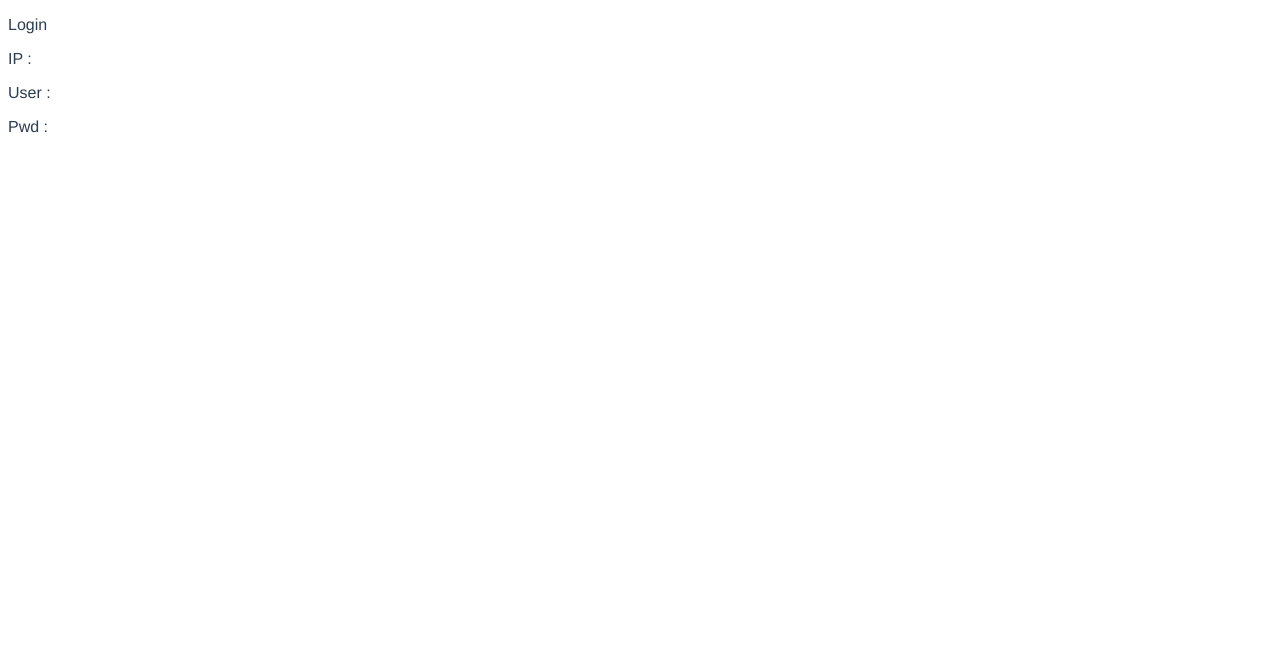
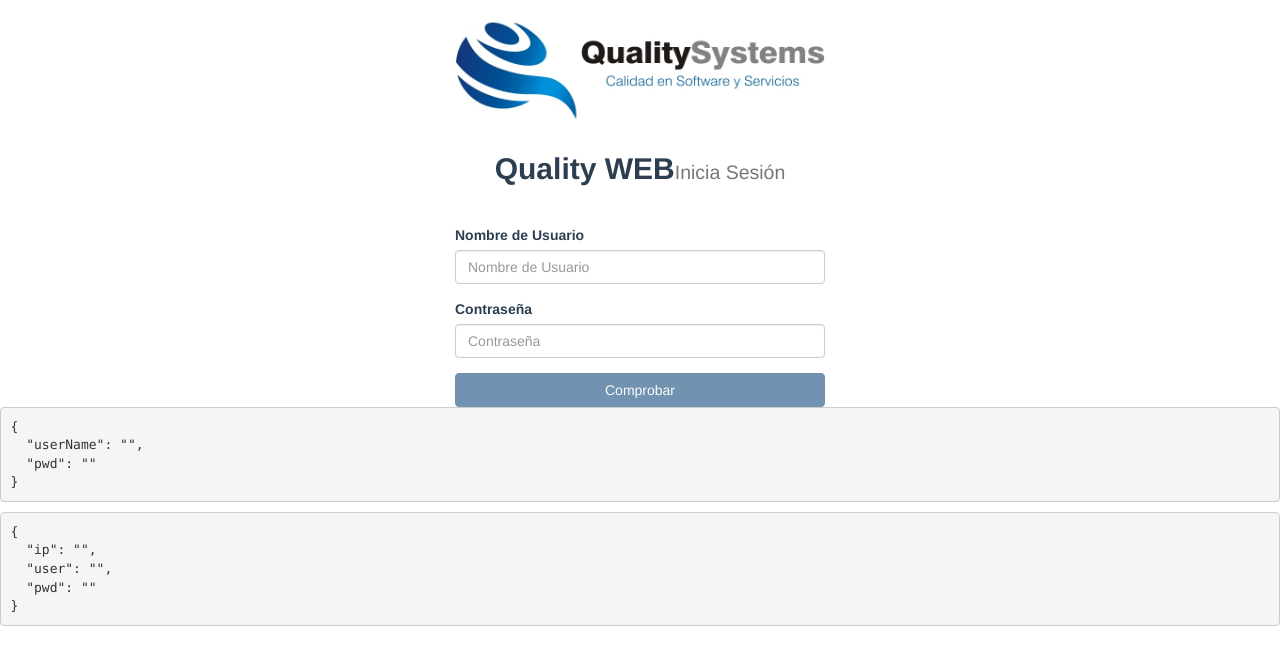
Before and after one commit to aldrin-ronco/QSWebV, a Vue app: page /login in a window 1280 px wide. Shown: the top 664 px of the page. Built offline with nearby package versions, Linux system fonts and the light colour scheme.

Commit message:
initial commit

```diff
--- a/package.json
+++ b/package.json
@@ -15,6 +15,7 @@
   },
   "dependencies": {
     "axios": "^0.15.3",
+    "bootstrap": "^3.3.7",
     "express": "^4.15.0",
     "vue": "^2.2.1",
     "vue-router": "^2.2.0",
--- a/src/components/login.vue
+++ b/src/components/login.vue
@@ -1,22 +1,75 @@
 <template>
   <div>
-    <p>Login</p>
-    <p>IP : {{ host.ip }} </p>
-    <p>User : {{ host.user }}</p>
-    <p>Pwd : {{ host.pwd }}</p>
+    <img src="static/img/logo.png" alt="">
+    <h2><b>Quality WEB</b>
+      <small>Inicia Sesión</small>
+    </h2>
+    <form>
+      <div class="container">
+        <div class="form-group">
+          <label for="userName">Nombre de Usuario</label>
+          <input type="text"
+                 id="userName"
+                 v-model:value="userName"
+                 placeholder="Nombre de Usuario"
+                 class="form-control">
+        </div>
+        <div class="form-group">
+          <label for="pwd">Contraseña</label>
+          <input type="password"
+                 id="pwd"
+                 v-model:value="pwd"
+                 placeholder="Contraseña"
+                 class="form-control">
+        </div>
+        <input type="button" name="comprobar" value="Comprobar" class="btn btn-primary" :disabled="!shouldEnableComprobar">
+      </div>
+    </form>
+    <pre>{{ $data | JSON }}</pre>
+    <pre>{{ host | JSON }}</pre>
   </div>
 </template>
 
 <script>
 import { mapGetters } from 'vuex'
 export default {
+  data () {
+    return {
+      userName: '',
+      pwd: ''
+    }
+  },
   computed: {
     ...mapGetters([
       'host'
-    ])
+    ]),
+    shouldEnableComprobar () {
+      if (this.userName.trim() && this.pwd.trim()) {
+        return true
+      } else {
+        return false
+      }
+    }
   }
 }
 </script>
 
 <style lang="css" scoped>
+img {
+  display: block;
+  margin: auto;
+  width: 400px;
+  margin-top: 0px;
+}
+h2 {
+  margin-top: 10px;
+  text-align: center;
+}
+.container {
+  margin-top: 40px;
+  max-width: 400px;
+}
+.btn-primary {
+  width: 370px;
+}
 </style>
--- a/src/main.js
+++ b/src/main.js
@@ -4,6 +4,8 @@
 import Vue from 'vue'
 import App from './App'
 import router from './router'
+import 'bootstrap/dist/css/bootstrap.css'
+import 'bootstrap/dist/css/bootstrap-theme.css'
 
 // import axios from 'axios'
 
```
Also changed, not shown: static/img/logo.png (added), 23 other files (tests, documents, lock files or other folders).
